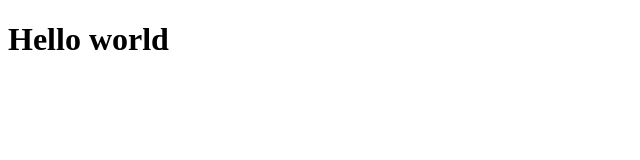
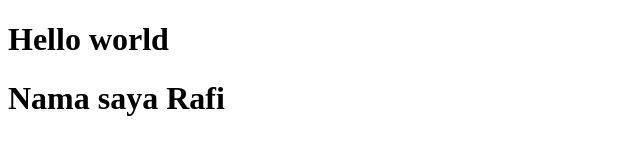
Before and after one commit to rahmatrafii/rafi-git-test-2, a plain HTML site: page index.html in a window 1280 px wide. Shown: the whole page, without its empty margins (0-640 px from the left). Drawn offline with Linux system fonts and the light colour scheme.

Commit message:
menambahkan nama saya

```diff
--- a/index.html
+++ b/index.html
@@ -7,5 +7,6 @@
   </head>
   <body>
     <h1>Hello world</h1>
+    <h1>Nama saya Rafi</h1>
   </body>
 </html>
```
